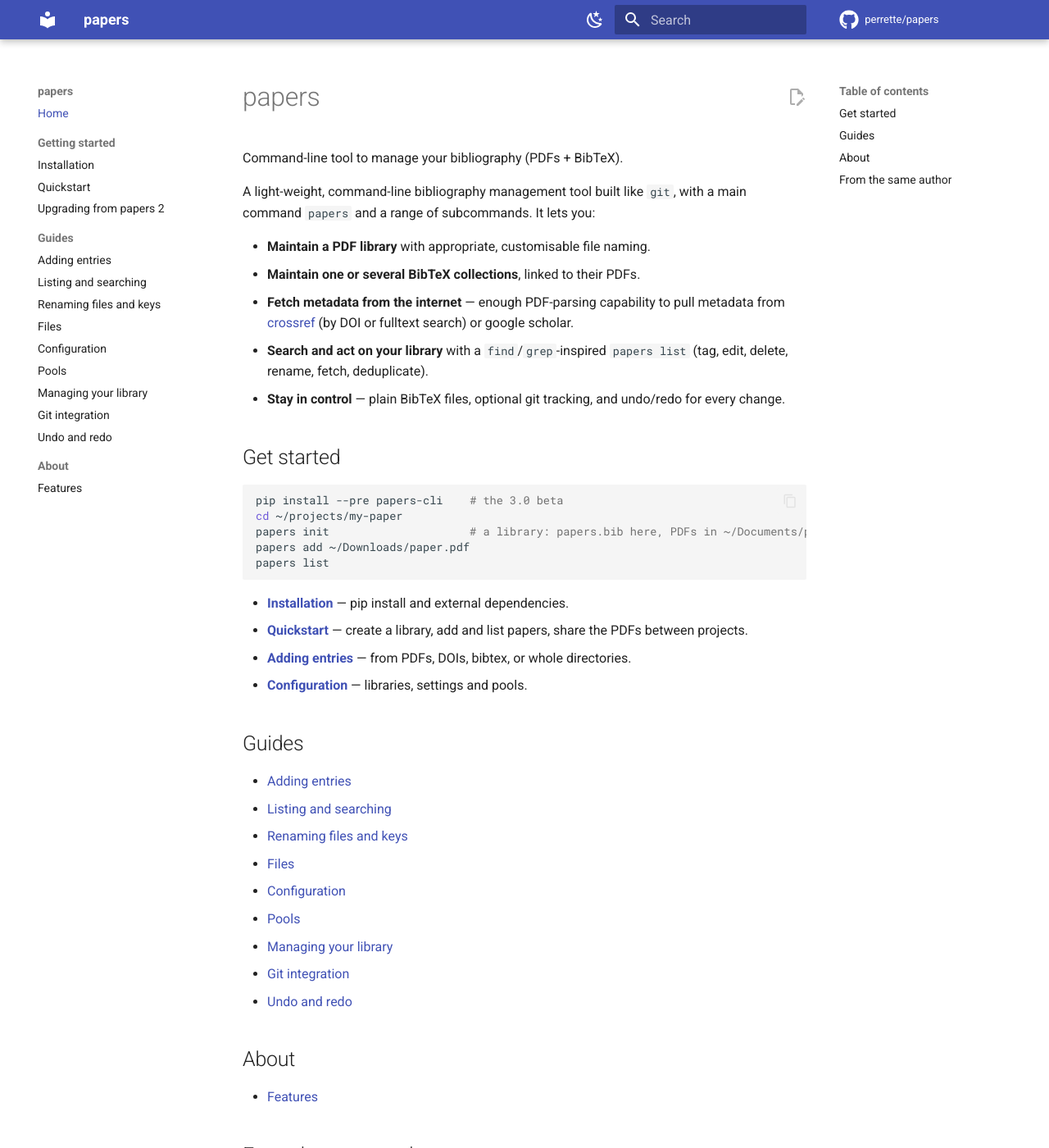
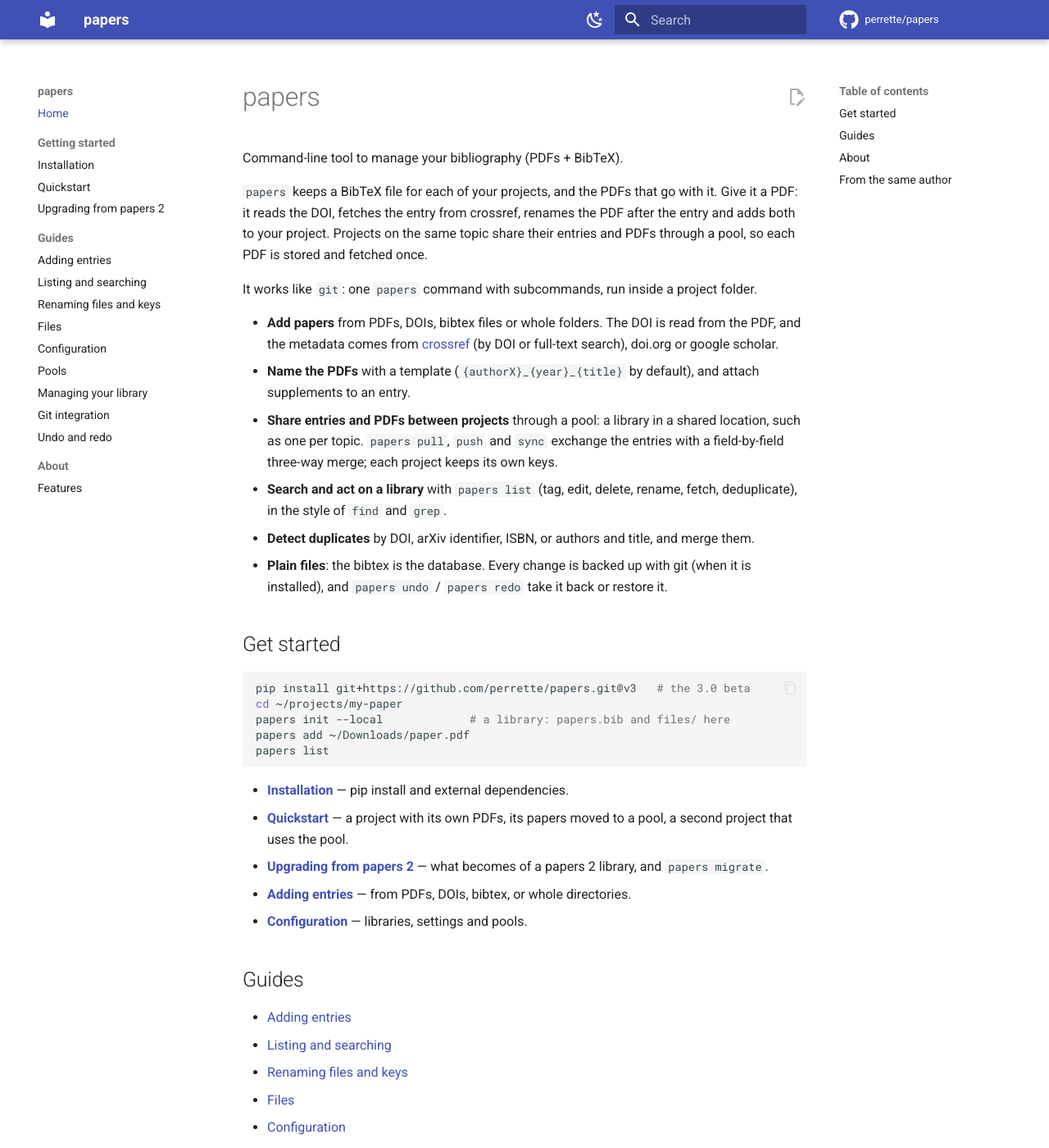
Before and after one commit to perrette/papers, an MkDocs documentation site: the page built from docs/index.md, in a window 1280 px wide and 1400 px high. Shown: the whole window at 82% size. Built offline with MkDocs 1.6.1 and Material for MkDocs 9.7.7, drawn with Linux system fonts in a browser that asks for light colours; comment, search, counter and statistics services are not loaded; the version menu is left out.

Commit message:
README: describe what papers does, with a pool example; install v3 from the branch

````diff
--- a/README.md
+++ b/README.md
@@ -8,72 +8,116 @@
 
 Command-line tool to manage your bibliography (PDFs + BibTeX).
 
-Disclaimer: This tool requires further development and testing, and might never
-be fully production-ready (contributors welcome). \
-That said, it is becoming useful :)
+<!-- intro-start -->
+`papers` keeps a BibTeX file for each of your projects, and the PDFs that
+go with it. Give it a PDF: it reads the DOI, fetches the entry from
+crossref, renames the PDF after the entry and adds both to your project.
+Projects on the same topic share their entries and PDFs through a pool, so
+each PDF is stored and fetched once.
 
-<!-- intro-start -->
-A light-weight, command-line bibliography management tool built like `git`,
-with a main command `papers` and a range of subcommands. It lets you:
+It works like `git`: one `papers` command with subcommands, run inside a
+project folder.
 
-- **Maintain a PDF library** with appropriate, customisable file naming.
-- **Maintain one or several BibTeX collections**, linked to their PDFs.
-- **Fetch metadata from the internet** — enough PDF-parsing capability to pull
-  metadata from [crossref](https://github.com/CrossRef/rest-api-doc) (by DOI or
-  fulltext search) or google scholar.
-- **Search and act on your library** with a `find`/`grep`-inspired
-  `papers list` (tag, edit, delete, rename, fetch, deduplicate).
-- **Stay in control** — plain BibTeX files, optional git tracking, and
-  undo/redo for every change.
+- **Add papers** from PDFs, DOIs, bibtex files or whole folders. The DOI is
+  read from the PDF, and the metadata comes from
+  [crossref](https://github.com/CrossRef/rest-api-doc) (by DOI or full-text
+  search), doi.org or google scholar.
+- **Name the PDFs** with a template (`{authorX}_{year}_{title}` by default),
+  and attach supplements to an entry.
+- **Share entries and PDFs between projects** through a pool: a library in
+  a shared location, such as one per topic. `papers pull`, `push` and
+  `sync` exchange the entries with a field-by-field three-way merge; each
+  project keeps its own keys.
+- **Search and act on a library** with `papers list` (tag, edit, delete,
+  rename, fetch, deduplicate), in the style of `find` and `grep`.
+- **Detect duplicates** by DOI, arXiv identifier, ISBN, or authors and
+  title, and merge them.
+- **Plain files**: the bibtex is the database. Every change is backed up
+  with git (when it is installed), and `papers undo` / `papers redo` take it back or restore it.
 <!-- intro-end -->
 
-## 📖 Documentation
+## Example
 
-Full documentation lives at **<https://perrette.github.io/papers/>**:
+Two projects that use the pool `~/Documents/papers/sealevel`:
+
+```
+$ cd ~/projects/sealevel
+$ papers init --pool ~/Documents/papers/sealevel
+created the library ~/projects/sealevel
+* bibtex:  papers.bib
+* files:   in the pool ~/Documents/papers/sealevel
+* backup:  git
+`papers status -v` shows all settings
+$ papers add ~/Downloads/esd-4-11-2013.pdf
+create the library ~/Documents/papers/sealevel
+Added -> perrette_landerer2013: A scaling approach to project regional sea level rise and it... (doi:10.5194/esd-4-11-2013, file:1) [also added to pool ~/Documents/papers/sealevel]
+$ papers add --doi 10.5194/bg-8-515-2011
+Added -> perrette_yool2011: Near-ubiquity of ice-edge blooms in the Arctic (doi:10.5194/bg-8-515-2011) [also added to pool ~/Documents/papers/sealevel]
+
+$ cd ~/projects/tides
+$ papers init --pool ~/Documents/papers/sealevel
+created the library ~/projects/tides
+* bibtex:  papers.bib
+* files:   in the pool ~/Documents/papers/sealevel
+* backup:  git
+`papers status -v` shows all settings
+$ papers add --doi 10.5194/esd-4-11-2013
+Added -> perrette_landerer2013: A scaling approach to project regional sea level rise and it... (doi:10.5194/esd-4-11-2013, file:1) [from pool ~/Documents/papers/sealevel]
+$ grep "file =" papers.bib
+ file = {:../../Documents/papers/sealevel/files/perrette_et_al_2013_a-scaling-approach-to-project-regional-sea-level-rise-and-its-uncertainties.pdf:pdf},
+```
+
+The second project took the entry and the PDF from the pool: no request
+to crossref, and no second copy of the PDF. `papers sync` later exchanges
+the changes made in either project.
+
+A project that keeps its own PDFs, such as a folder shared with coauthors,
+is created with `papers init --local`. Plain `papers init` uses the global
+pool, `~/Documents/papers`.
+
+## Documentation
+
+Full documentation: **<https://perrette.github.io/papers/>**
 
 - [Installation](https://perrette.github.io/papers/installation/) (incl. external dependencies)
-- [Quickstart](https://perrette.github.io/papers/quickstart/)
+- [Quickstart](https://perrette.github.io/papers/quickstart/): a project, its pool, a second project
+- [Upgrading from papers 2](https://perrette.github.io/papers/upgrading/)
 - [Adding entries](https://perrette.github.io/papers/adding-entries/)
 - [Listing and searching](https://perrette.github.io/papers/listing/)
-- [Renaming files and keys](https://perrette.github.io/papers/renaming/)
+- [Pools](https://perrette.github.io/papers/pools/)
 - [Configuration](https://perrette.github.io/papers/configuration/)
-- Also: [managing your library](https://perrette.github.io/papers/library-management/),
+- Also: [files](https://perrette.github.io/papers/files/),
+  [renaming files and keys](https://perrette.github.io/papers/renaming/),
+  [managing your library](https://perrette.github.io/papers/library-management/),
   [git integration](https://perrette.github.io/papers/git/),
   [undo/redo](https://perrette.github.io/papers/undo-redo/),
   [features](https://perrette.github.io/papers/features/)
 
+`papers --help` and `papers <command> --help` describe every command and
+option.
+
 ## Install
+
+papers 3 (beta, this branch) is not on PyPI yet:
+
+```bash
+pip install git+https://github.com/perrette/papers.git@v3
+```
+
+papers 2, the current release:
 
 ```bash
 pip install papers-cli
 ```
 
-Note there is another project registered on PyPI as `papers`, hence
-`papers-cli` for command-line-interface. See the
+The package is called `papers-cli` because another project is registered
+on PyPI as `papers`; the command is `papers`. Python 3.11 or later is
+needed. See the
 [installation page](https://perrette.github.io/papers/installation/) for
 external dependencies.
 
-## Quickstart
-
-```bash
-# extract metadata from a PDF and add it to your library
-papers add esd-4-11-2013.pdf --copy --bibtex papers.bib --filesdir files
-
-# list and search your library
-papers list perrette scaling approach sea level
-```
-
-The PDF is placed in the files directory (`--filesdir`) under a name made
-from the name template. `--copy` (`-c`) keeps the original too (a hard link
-when possible); without it the original is moved, and with `--link` it is left
-where it is and the entry links to it there. The `files` setting of a library
-sets the default (`move`).
-
-See the [quickstart](https://perrette.github.io/papers/quickstart/) for a full
-walkthrough.
-
-Consult inline help (`papers --help`, `papers <command> --help`) for more
-detailed documentation.
+The project is developed by one person and is still evolving: bug reports
+and contributions are welcome.
 
 ## From the same author
 
--- a/docs/index.md
+++ b/docs/index.md
@@ -16,15 +16,16 @@ Command-line tool to manage your bibliography (PDFs + BibTeX).
 ## Get started
 
 ```bash
-pip install --pre papers-cli    # the 3.0 beta
+pip install git+https://github.com/perrette/papers.git@v3   # the 3.0 beta
 cd ~/projects/my-paper
-papers init                     # a library: papers.bib here, PDFs in ~/Documents/papers
+papers init --local             # a library: papers.bib and files/ here
 papers add ~/Downloads/paper.pdf
 papers list
 ```
 
 - **[Installation](installation.md)** — pip install and external dependencies.
-- **[Quickstart](quickstart.md)** — create a library, add and list papers, share the PDFs between projects.
+- **[Quickstart](quickstart.md)** — a project with its own PDFs, its papers moved to a pool, a second project that uses the pool.
+- **[Upgrading from papers 2](upgrading.md)** — what becomes of a papers 2 library, and `papers migrate`.
 - **[Adding entries](adding-entries.md)** — from PDFs, DOIs, bibtex, or whole directories.
 - **[Configuration](configuration.md)** — libraries, settings and pools.
 
--- a/docs/installation.md
+++ b/docs/installation.md
@@ -1,6 +1,14 @@
 # Installation
 
 ## Install papers
+
+papers 3 (beta) is not on PyPI yet. Install it from the `v3` branch:
+
+```bash
+pip install git+https://github.com/perrette/papers.git@v3
+```
+
+papers 2, the current release:
 
 ```bash
 pip install papers-cli
@@ -8,7 +16,8 @@ pip install papers-cli
 
 Note there is another project registered on PyPI as `papers`, hence
 `papers-cli` for command-line-interface. The installed command is still
-`papers`.
+`papers`. To upgrade a papers 2 setup, see
+[Upgrading from papers 2](upgrading.md).
 
 ## Name clash with GNOME Papers
 
````
